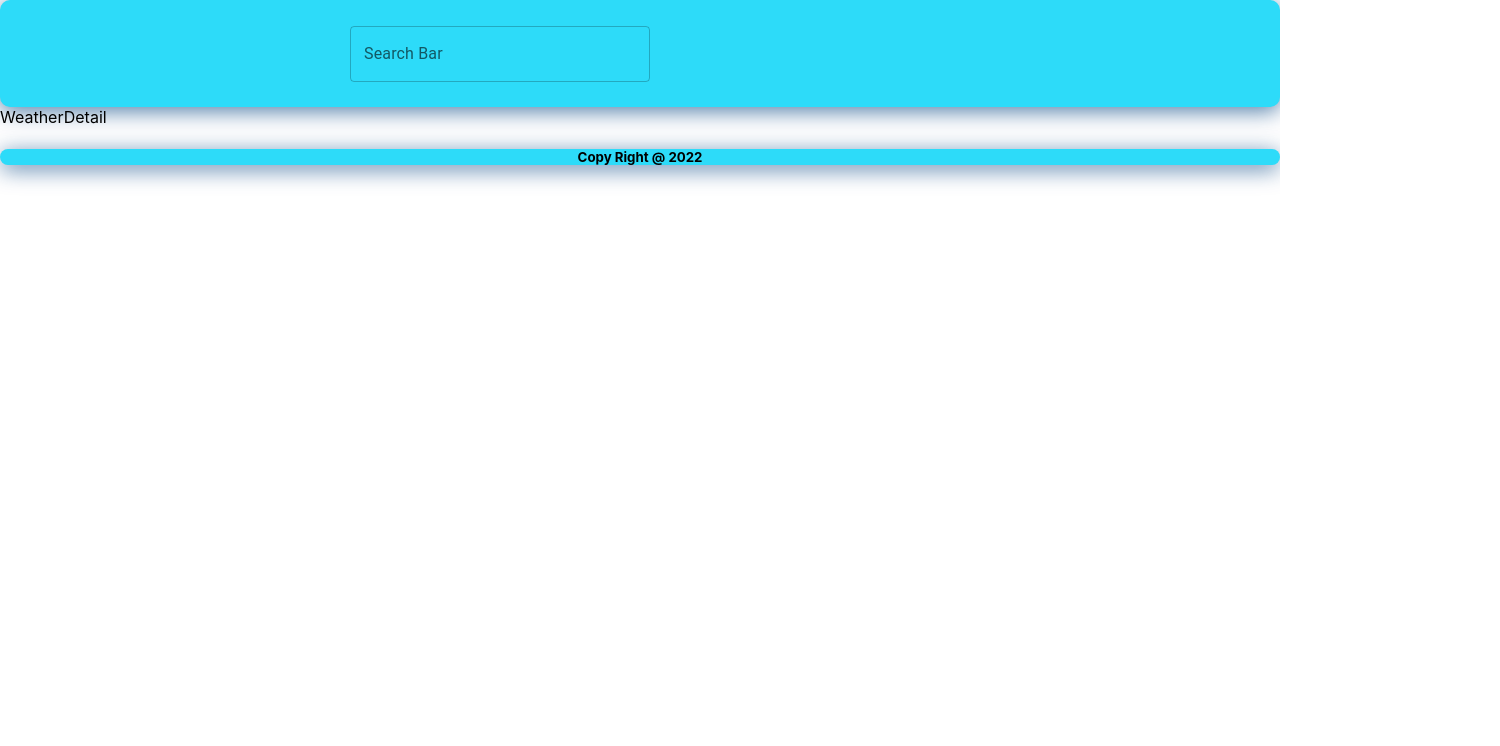
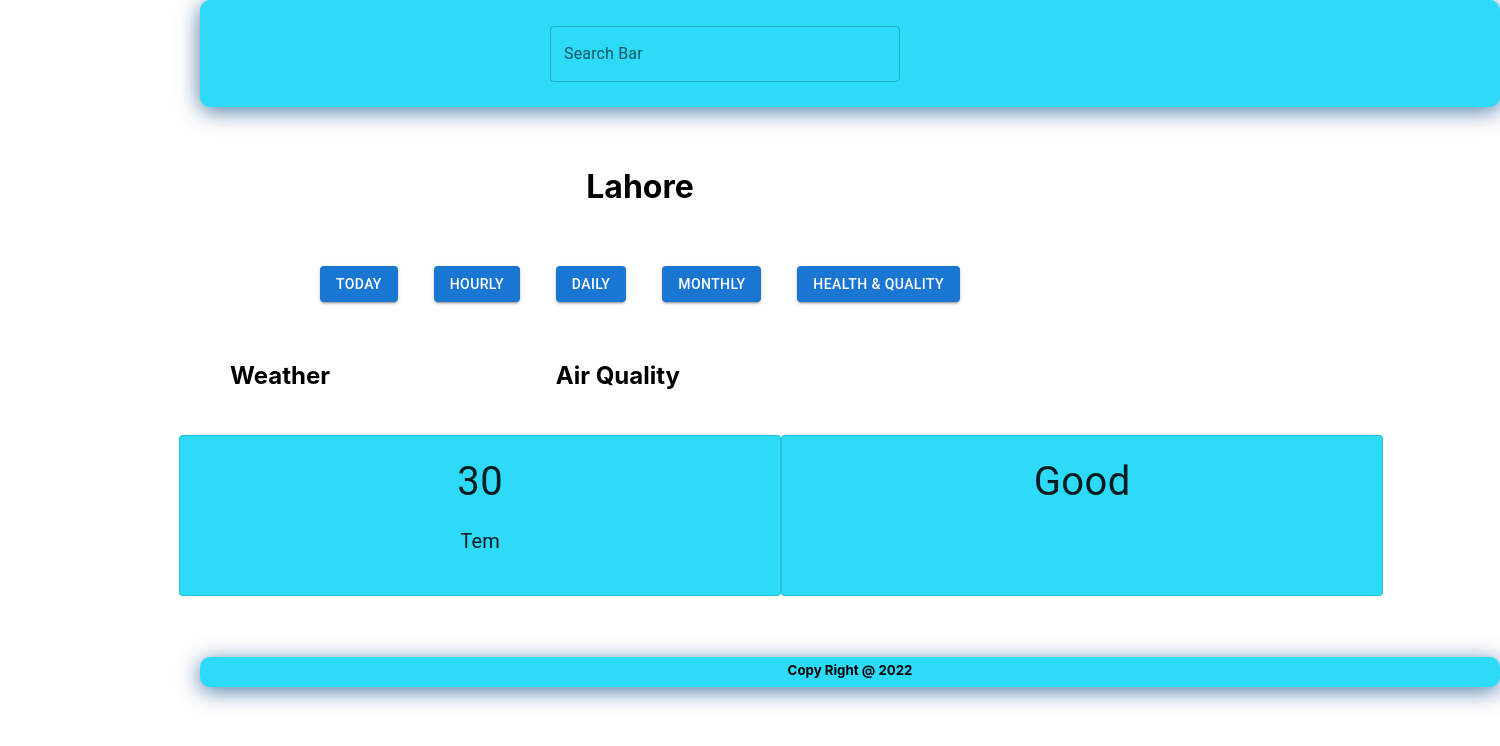
Before and after one commit to ghulamhafeez/Weather-App, a React (Create React App) app: page /weather-detail in a window 1280 px wide. Shown: the top 746 px of the page, 1500 px wide, since content can reach past the window. Built offline with nearby package versions, Linux system fonts and the light colour scheme.

Commit message:
created detail page

```diff
--- a/src/App.css
+++ b/src/App.css
@@ -4,15 +4,49 @@
 
 .search{
   text-align: center;
-  width: 300px;
+  width: 350px;
   margin-left: 350px;
 
+
+}
+.button{
+  display: flex;
+  justify-content: space-between;
+  padding-left: 25%;
+  padding-right: 25%;
+  padding-top: 3%;
+  padding-bottom: 3%;
 }
 .cities-card{
   display: flex;
   justify-content: space-between;
-  padding-left: 2%;
-  padding-right: 2%;
+  padding-left: 14%;
+  padding-right: 8%;
+  padding-bottom: 3%;
+  padding-top: 3%;
+}
+.detail-card{
+  display: flex;
+  justify-content: space-between;
+  padding-left: 14%;
+  padding-right: 8%;
+  padding-bottom: 3%;
+  padding-top: 2%;
+}
+.h2{
+  margin-left: 210px;
+  padding-top: 2%;
+}
+.text{
+  padding-top: 3%;
+  text-align: center;
+
+}
+.label{
+  display: flex;
+  justify-content: space-between;
+  margin-left: 230px;
+  margin-right: 600px;
 }
 .search-div{
   padding-top: 2%;
@@ -20,13 +54,20 @@
   background: #2ddbf9;
 box-shadow: 0px 4px 22px rgba(2, 67, 129, 0.7);
 border-radius: 10px;
+width: 1300px;
+margin-left: 200px;
 }
 .home{
   text-align: center;
 }
 .footer-div{
-  text-align: center;
+  padding-top: 5px;
+  text-align:center;
     background: #2ddbf9;
 box-shadow:  0px 4px 22px rgba(2, 67, 129, 0.7);
 border-radius: 10px;
+height: 25px;
+width: 1300px;
+margin-left: 200px;
+
 }
--- a/src/views/Weather-Components/Constant.js
+++ b/src/views/Weather-Components/Constant.js
@@ -12,3 +12,18 @@ export const Cities = [
   { title: "Wazirabad", value: "wazirabad" },
   { title: "Attock", value: "attock" },
 ];
+
+export const popularCities = [
+  { city: "Lahore", province: "Punjab" },
+  { city: "Multan", province: "Punjab" },
+  { city: "Kirachi", province: "Sindh" },
+  { city: "Quetta", province: "Balochistan" },
+];
+
+export const Buttons = [
+  { name: "Today" },
+  { name: "Hourly" },
+  { name: "Daily" },
+  { name: "Monthly" },
+  { name: "Health & Quality" },
+];
--- a/src/views/Weather-Components/PopularCities.js
+++ b/src/views/Weather-Components/PopularCities.js
@@ -1,5 +1,6 @@
 import React from "react";
 import { useNavigate } from "react-router-dom";
+import { popularCities } from "./Constant";
 import Card from "@mui/material/Card";
 import CardActions from "@mui/material/CardActions";
 import CardContent from "@mui/material/CardContent";
@@ -8,63 +9,40 @@ import Typography from "@mui/material/Typography";
 export const PopularCities = () => {
   const navigate = useNavigate();
   const handleRedirect = () => {
-    navigate("/weather-detail")
+    navigate("/weather-detail");
   };
   return (
     <div>
+      <h1 className="h2">Popular Cities</h1>
       <div className="cities-card">
-        <Card variant="outlined" sx={{ maxWidth: 350, background: "#2ddbf9" }}>
+        {popularCities.map((x) => {
+          return (
+            <Card
+              variant="outlined"
+              sx={{ maxWidth: 350, background: "#2ddbf9" }}
+            >
               <CardContent>
-            <Typography sx={{ fontSize: 40, textAlign: "center" }} gutterBottom>
-              Lahore
+                <Typography
+                  sx={{ fontSize: 40, textAlign: "center" }}
+                  gutterBottom
+                >
+                  {x.city}
                 </Typography>
-            <Typography sx={{ fontSize: 20, textAlign: "center" }} gutterBottom>
-              Punjab
+                <Typography
+                  sx={{ fontSize: 20, textAlign: "center" }}
+                  gutterBottom
+                >
+                  {x.province}
                 </Typography>
               </CardContent>
               <CardActions>
-            <Button size="small">More Detail</Button>
+                <Button size="small" onClick={() => handleRedirect()}>
+                  More Detail
+                </Button>
               </CardActions>
             </Card>
-        <Card variant="outlined" sx={{ maxWidth: 350, background: "#2ddbf9" }}>
-          <CardContent>
-            <Typography sx={{ fontSize: 40, textAlign: "center" }} gutterBottom>
-              Multan
-            </Typography>
-            <Typography sx={{ fontSize: 20, textAlign: "center" }} gutterBottom>
-              Punjab
-            </Typography>
-          </CardContent>
-          <CardActions>
-            <Button size="small">More Detail</Button>
-          </CardActions>
-        </Card>
-        <Card variant="outlined" sx={{ maxWidth: 350, background: "#2ddbf9" }}>
-          <CardContent>
-            <Typography sx={{ fontSize: 40, textAlign: "center" }} gutterBottom>
-              Karachi
-            </Typography>
-            <Typography sx={{ fontSize: 20, textAlign: "center" }} gutterBottom>
-              Sindh
-            </Typography>
-          </CardContent>
-          <CardActions>
-          <Button size="small">More Detail</Button>
-          </CardActions>
-        </Card>
-        <Card variant="outlined" sx={{ maxWidth: 350, background: "#2ddbf9" }}>
-          <CardContent>
-            <Typography sx={{ fontSize: 40, textAlign: "center" }} gutterBottom>
-              Quetta
-            </Typography>
-            <Typography sx={{ fontSize: 20, textAlign: "center" }} gutterBottom>
-              Blochistan
-            </Typography>
-          </CardContent>
-          <CardActions>
-            <Button size="small">More Detail</Button>
-          </CardActions>
-        </Card>
+          );
+        })}
       </div>
     </div>
   );
--- a/src/views/Weather-Components/WeatherDetail.js
+++ b/src/views/Weather-Components/WeatherDetail.js
@@ -1,7 +1,44 @@
-import React from 'react'
-
+import React from "react";
+import Button from "@mui/material/Button";
+import { Buttons } from "./Constant";
+import Card from "@mui/material/Card";
+import CardActions from "@mui/material/CardActions";
+import CardContent from "@mui/material/CardContent";
+import Typography from "@mui/material/Typography";
 export const WeatherDetail = () => {
   return (
-    <div>WeatherDetail</div>
-  )
-}
+    <div>
+      <h1 className="text">Lahore</h1>
+      <div className="button">
+        {Buttons.map((x) => {
+          return <Button variant="contained">{x.name}</Button>;
+        })}
+      </div>
+      <div className="label">
+        <h2>Weather</h2> <h2>Air Quality</h2>
+      </div>
+      <div className="detail-card">
+        <Card variant="outlined" sx={{ minWidth: 600, background: "#2ddbf9" }}>
+          <CardContent>
+            <Typography sx={{ fontSize: 40, textAlign: "center" }} gutterBottom>
+              30
+            </Typography>
+            <Typography sx={{ fontSize: 20, textAlign: "center" }} gutterBottom>
+              Tem
+            </Typography>
+          </CardContent>
+          <CardActions></CardActions>
+        </Card>
+
+        <Card variant="outlined" sx={{ minWidth: 600, background: "#2ddbf9" }}>
+          <CardContent>
+            <Typography sx={{ fontSize: 40, textAlign: "center" }} gutterBottom>
+              Good
+            </Typography>
+          </CardContent>
+          <CardActions></CardActions>
+        </Card>
+      </div>
+    </div>
+  );
+};
--- a/src/views/Weather-Components/WeatherHome.js
+++ b/src/views/Weather-Components/WeatherHome.js
@@ -3,7 +3,6 @@ import { PopularCities } from "./PopularCities";
 export const WeatherHome = () => {
   return (
     <div>
-      <h3 className="home">Home Page</h3>
       <PopularCities />
     </div>
   );
```
Lines whose indentation alone changed are shown as unchanged.
